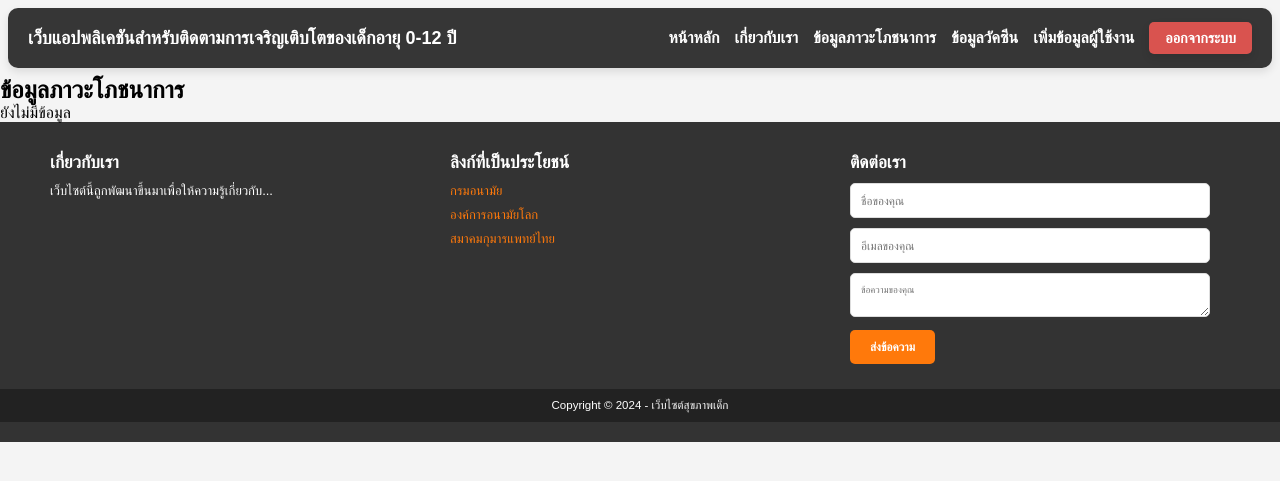
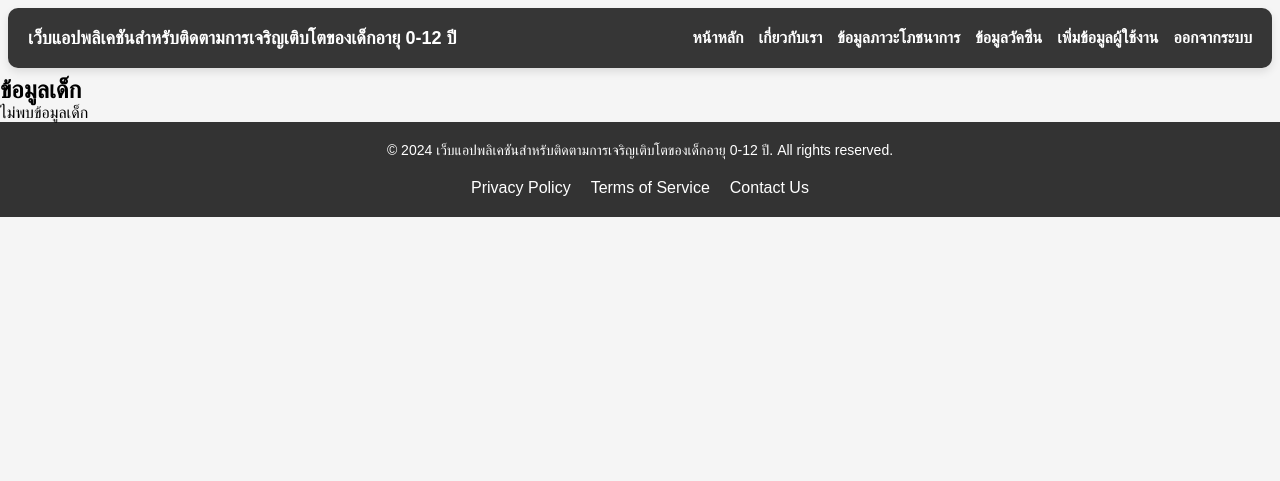
Before and after one commit to Yodsapon64/TrackKid, a PHP site: page /nutritional.php in a window 1280 px wide. Shown: the top 481 px of the page. Run offline with PHP 8.4, Linux system fonts and the light colour scheme; data that the repository does not hold is empty.

Commit message:
edit info

```diff
--- a/Css/nutritional.css
+++ b/Css/nutritional.css
@@ -2,12 +2,11 @@
     margin: 0;
     padding: 0;
     box-sizing: border-box;
+    font-family: 'Arial', sans-serif;
 }
 
-        /* ตั้งค่าองค์ประกอบพื้นฐาน */
 body {
-            font-family: 'Arial', sans-serif;
-            background-color: #f4f4f4;
+    background-color: #f5f5f5;
 }
 
 .topbar {
@@ -51,118 +50,46 @@
     color: #ff790b;
 }
 
-        .menu li .list-group-item-danger {
-            background-color: #d9534f;
-            border: none;
-            padding: 8px 16px; /* Adjusted padding */
-            font-size: 0.9em; /* Adjusted font size */
-            color: #fff;
-            cursor: pointer;
-            border-radius: 5px;
-            transition: background-color 0.3s ease, transform 0.3s ease;
-            box-shadow: 0 4px 8px rgba(0, 0, 0, 0.1);
-        }
 
-        .menu li .list-group-item-danger:hover {
-            background-color: #ffffff;
-            transform: scale(1.05);
-        }
-table {
-            width: 100%;
-            border-collapse: collapse;
-        }
-        table, th, td {
-            border: 1px solid black;
-        }
-        th, td {
-            padding: 8px;
-            text-align: left;
-        }
-        th {
-            background-color: #f2f2f2;
-        }
+
 
         .footer {
             background-color: #333;
             color: #fff;
             padding: 20px 0;
-            font-size: 0.9em;
+            text-align: center;
+            width: 100%;
         }
 
-        .footer-content {
-            display: flex;
-            justify-content: space-between;
-            align-items: flex-start;
-            flex-wrap: wrap;
+        .footer-container {
+            width: 80%;
             max-width: 1200px;
-            margin: auto;
+            margin: 0 auto;
         }
 
-        .footer-section {
-            margin: 10px;
-            flex: 1;
-            min-width: 200px;
+        .footer p {
+            margin: 0;
+            font-size: 14px;
         }
 
-        .footer-section h2 {
-            font-size: 1.2em;
-            margin-bottom: 10px;
+        .footer-menu {
+            list-style: none;
+            padding: 0;
+            margin: 20px 0 0;
+            display: flex;
+            justify-content: center;
         }
 
-        .footer-section p, .footer-section ul, .footer-section form {
-            font-size: 0.9em;
-            margin-bottom: 15px;
+        .footer-menu li {
+            margin: 0 10px;
         }
 
-        .footer-section ul {
-            list-style: none;
-            padding: 0;
+        .footer-menu li a {
+            color: #fff;
+            text-decoration: none;
+            transition: color 0.3s;
         }
 
-        .footer-section ul li {
-            margin-bottom: 8px;
+        .footer-menu li a:hover {
+            color: #ff790b;
         }
-
-        .footer-section ul li a {
-            text-decoration: none;
-            color: #ff790b;
-            transition: color 0.3s ease;
-        }
-
-        .footer-section ul li a:hover {
-            color: #e06805;
-        }
-
-        .footer-section form input,
-        .footer-section form textarea {
-            width: calc(100% - 20px);
-            padding: 10px;
-            margin-bottom: 10px;
-            border: 1px solid #ddd;
-            border-radius: 5px;
-            font-size: 0.9em;
-        }
-
-        .footer-section form button {
-            background-color: #ff790b;
-            border: none;
-            padding: 10px 20px;
-            font-size: 0.9em;
-            color: #fff;
-            cursor: pointer;
-            border-radius: 5px;
-            transition: background-color 0.3s ease;
-            text-transform: uppercase;
-            font-weight: bold;
-        }
-
-        .footer-section form button:hover {
-            background-color: #e06805;
-        }
-
-        .footer-bottom {
-            text-align: center;
-            padding: 10px;
-            font-size: 0.8em;
-            background-color: #222;
-        }
--- a/nutritional.php
+++ b/nutritional.php
@@ -1,11 +1,20 @@
 <?php
 include 'connect.php';
 
-// Query the database to get all the info records
-$sql = "SELECT * FROM info";
+$id = isset($_GET['id']) ? intval($_GET['id']) : 0;
+if ($id > 0) {
+    $sql = "SELECT KidFirstname, KidLastname, KidBirth,
+            TIMESTAMPDIFF(YEAR, KidBirth, CURDATE()) AS Age,
+            KidGender, BloodType, Weight, KidHeight, Address, updated_at
+            FROM info WHERE id = :id";
+
     $stmt = $conn->prepare($sql);
+    $stmt->bindParam(':id', $id);
     $stmt->execute();
-$results = $stmt->fetchAll(PDO::FETCH_ASSOC);
+    $childInfo = $stmt->fetch(PDO::FETCH_ASSOC);
+} else {
+    $childInfo = null;
+}
 ?>
 
 <!DOCTYPE html>
@@ -19,7 +28,7 @@ $results = $stmt->fetchAll(PDO::FETCH_ASSOC);
 <body>
     <div class="topbar">
         <div class="logo">
-                <a href="index.php">เว็บแอปพลิเคชันสำหรับติดตามการเจริญเติบโตของเด็กอายุ 0-12 ปี</a>
+            <a href="main.php">เว็บแอปพลิเคชันสำหรับติดตามการเจริญเติบโตของเด็กอายุ 0-12 ปี</a>
         </div>
         <ul class="menu">
             <li><a href="main.php">หน้าหลัก</a></li>
@@ -31,63 +40,34 @@ $results = $stmt->fetchAll(PDO::FETCH_ASSOC);
         </ul>
     </div>
 
-    <div class="form-container">
-        <h2>ข้อมูลภาวะโภชนาการ</h2>
-
-        <?php if (count($results) > 0): ?>
-            <table>
-                <thead>
-                    <tr>
-                        <th>ชื่อเด็ก</th>
-                        <th>วันเกิด</th>
-                        <th>น้ำหนัก (กิโลกรัม)</th>
-                        <th>ส่วนสูง (เซนติเมตร)</th>
-                        <th>เพศ</th>
-                    </tr>
-                </thead>
-                <tbody>
-                    <?php foreach ($results as $row): ?>
-                        <tr>
-                            <td><?php echo htmlspecialchars($row['KidFirstname'] . ' ' . $row['KidLastname']); ?></td>
-                            <td><?php echo date("d-m-Y", strtotime($row['KidBirth'])); ?></td>
-                            <td><?php echo htmlspecialchars($row['Weight']); ?></td>
-                            <td><?php echo htmlspecialchars($row['KidHeight']); ?></td>
-                            <td><?php echo htmlspecialchars($row['KidGender']); ?></td>
-                        </tr>
-                    <?php endforeach; ?>
-                </tbody>
-            </table>
+    <div class="content">
+        <h2>ข้อมูลเด็ก</h2>
+        <?php if ($childInfo): ?>
+            <div class="child-info">
+                <h3><?php echo htmlspecialchars($childInfo['KidFirstname'] . ' ' . $childInfo['KidLastname']); ?></h3>
+                <p><strong>วันเกิด:</strong> <?php echo htmlspecialchars($childInfo['KidBirth']); ?></p>
+                <p><strong>อายุ:</strong> <?php echo htmlspecialchars($childInfo['Age']); ?> ปี</p>
+                <p><strong>เพศ:</strong> <?php echo htmlspecialchars($childInfo['KidGender']); ?></p>
+                <p><strong>กรุ๊ปเลือด:</strong> <?php echo htmlspecialchars($childInfo['BloodType']); ?></p>
+                <p><strong>น้ำหนัก:</strong> <?php echo htmlspecialchars($childInfo['Weight']); ?> กิโลกรัม</p>
+                <p><strong>ส่วนสูง:</strong> <?php echo htmlspecialchars($childInfo['KidHeight']); ?> เซนติเมตร</p>
+                <p><strong>ที่อยู่ปัจจุบัน:</strong> <?php echo htmlspecialchars($childInfo['Address']); ?></p>
+                <p><strong>วันที่อัพเดตล่าสุด:</strong> <?php echo htmlspecialchars($childInfo['updated_at']); ?></p>
+            </div>
         <?php else: ?>
-            <p>ยังไม่มีข้อมูล</p>
+            <p>ไม่พบข้อมูลเด็ก</p>
         <?php endif; ?>
     </div>
 
+
     <footer class="footer">
-            <div class="footer-content">
-                <div class="footer-section">
-                    <h2>เกี่ยวกับเรา</h2>
-                    <p>เว็บไซต์นี้ถูกพัฒนาขึ้นมาเพื่อให้ความรู้เกี่ยวกับ...</p>
-                </div>
-                <div class="footer-section">
-                    <h2>ลิงก์ที่เป็นประโยชน์</h2>
-                    <ul>
-                        <li><a href="#">กรมอนามัย</a></li>
-                        <li><a href="#">องค์การอนามัยโลก</a></li>
-                        <li><a href="#">สมาคมกุมารแพทย์ไทย</a></li>
+        <div class="footer-container">
+            <p>© 2024 เว็บแอปพลิเคชันสำหรับติดตามการเจริญเติบโตของเด็กอายุ 0-12 ปี. All rights reserved.</p>
+            <ul class="footer-menu">
+                <li><a href="privacy.php">Privacy Policy</a></li>
+                <li><a href="terms.php">Terms of Service</a></li>
+                <li><a href="contact.php">Contact Us</a></li>
             </ul>
-                </div>
-                <div class="footer-section contact-form">
-                    <h2>ติดต่อเรา</h2>
-                    <form action="contact.php" method="POST">
-                        <input type="text" name="name" placeholder="ชื่อของคุณ">
-                        <input type="email" name="email" placeholder="อีเมลของคุณ">
-                        <textarea name="message" placeholder="ข้อความของคุณ"></textarea>
-                        <button type="submit">ส่งข้อความ</button>
-                    </form>
-                </div>
-            </div>
-            <div class="footer-bottom">
-                <p>Copyright &copy; 2024 - เว็บไซต์สุขภาพเด็ก</p>
         </div>
     </footer>
 </body>
```
Also changed, not shown: info.php (+7 -25 lines), main.php (+4 -7 lines), sql/info.sql (+9 -4 lines). Lines whose indentation alone changed are shown as unchanged.
